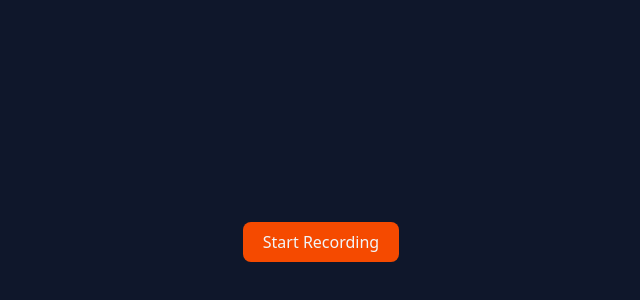
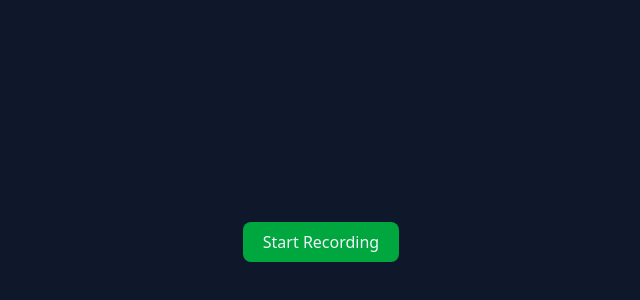
Before and after one commit to gobinda-das-dev/video-recorder, a Next.js app: page / in a window 1280 px wide. Shown: the part 158-458 px from the top of the page, without its empty margins (319-959 px from the left). Built offline with nearby package versions, Linux system fonts and the light colour scheme.

Commit message:
clicking on btn should start recording

```diff
--- a/src/app/page.js
+++ b/src/app/page.js
@@ -1,15 +1,43 @@
 'use client'
-import React from 'react'
+import React, { useRef, useState } from 'react'
 import { motion } from 'motion/react'
+import { cn } from '@/lib/utils/cn';
 
 const Home = () => {
+  const [isRecording, setIsRecording] = useState(false);
+  const mediaRecorderRef = useRef(null);
+
+  const handleStartRecording = async () => {
+    try {
+      const stream = await navigator.mediaDevices.getDisplayMedia({
+        video: true,
+        audio: true,
+      });
+
+      mediaRecorderRef.current = new MediaRecorder(stream);
+      mediaRecorderRef.current.start();
+
+      setIsRecording(true);
+      console.log('Recording started!');
+    } catch (err) {
+      setIsRecording(false);
+      console.error('Error starting recording: ' + err.message);
+    }
+  };
+
   return (
     <div className='h-screen w-full grid place-items-center'>
       <motion.button
-        className='px-5 py-2 bg-orange-600 rounded-lg cursor-pointer'
+        className={cn(
+          'px-5 py-2  rounded-lg cursor-pointer',
+          isRecording ? 'bg-orange-600' : 'bg-green-600'
+        )}
         whileHover={{ scale: 1.05 }}
         whileTap={{ scale: 1 }}
-      >Start Recording</motion.button>
+        onClick={handleStartRecording}
+      >
+        {isRecording ? 'Stop Recording' : 'Start Recording'}
+      </motion.button>
     </div>
   )
 }
```
